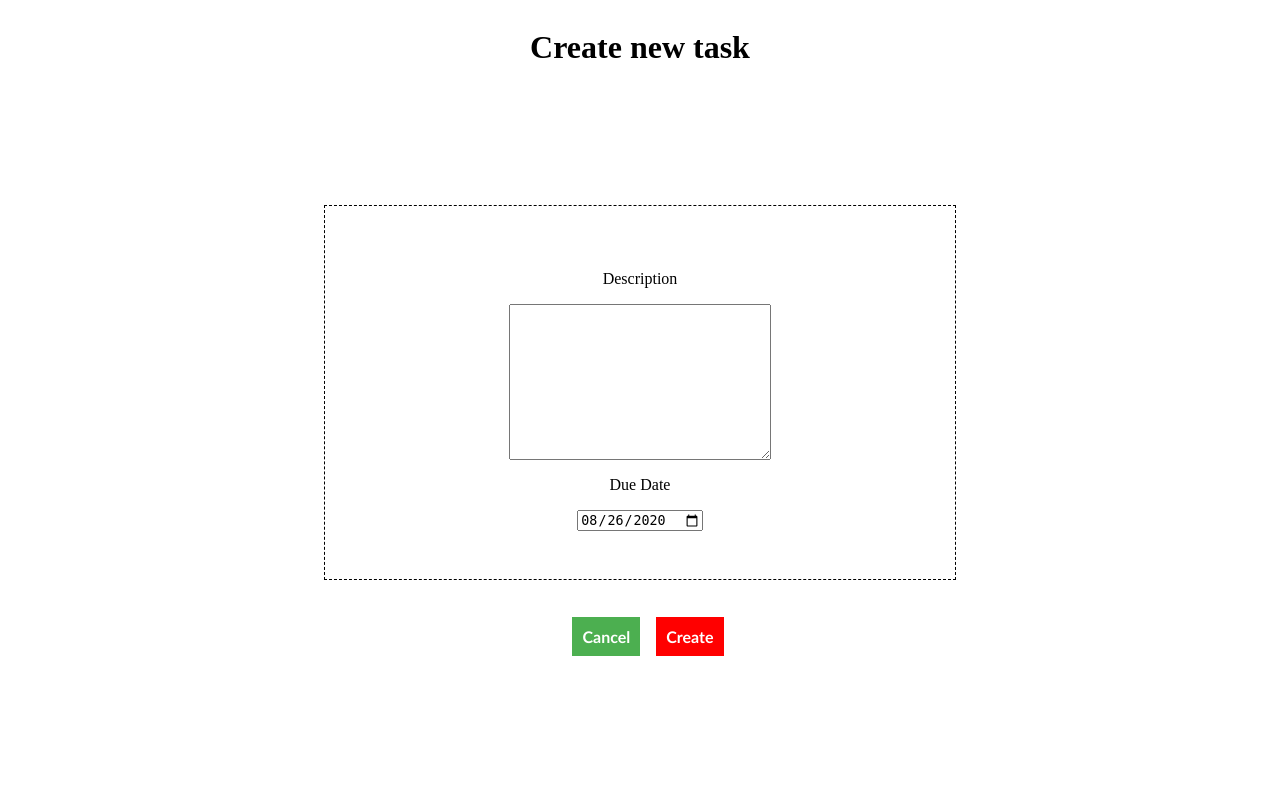
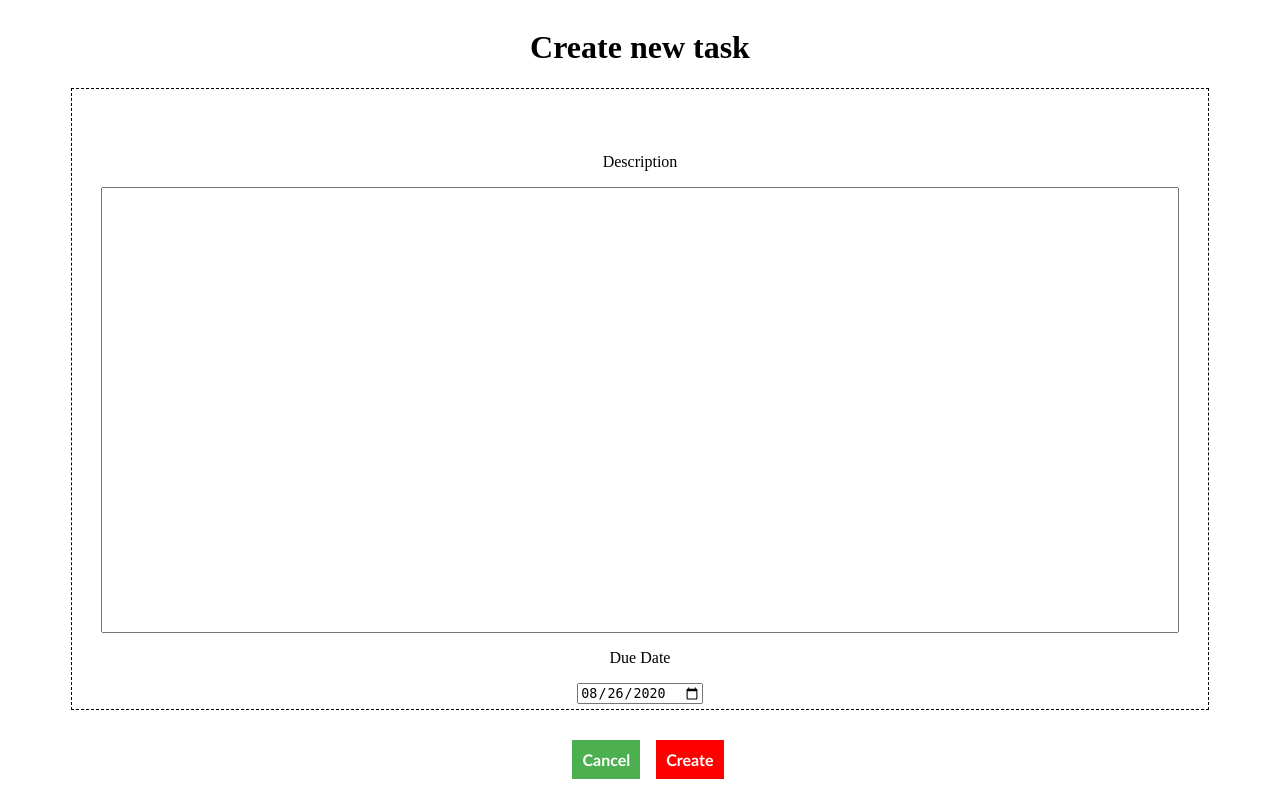
Before and after one commit to asuol/worky, a Flask app: page /createForm in a window 1280 px wide. Run offline with Flask 2, Linux system fonts and the light colour scheme.

Commit message:
Update form page to have a fix size

```diff
--- a/worky/static/styles/style.css
+++ b/worky/static/styles/style.css
@@ -99,7 +99,7 @@ th.description {
 
 .formWrapper {
     height: 90%;
-    width: 50%;
+    width: 90%;
     margin: 0 auto;
     display: flex;
     justify-content: center;
@@ -110,6 +110,13 @@ th.description {
     text-align: center;
     padding: 3em 0;
     border: 1px dashed black;
+    height: calc(100% - 5em);
+}
+
+.formTextArea {
+    width: 95%;
+    height: 85%;
+    resize: none;
 }
 
 .formButtons {
--- a/worky/templates/form.html
+++ b/worky/templates/form.html
@@ -8,7 +8,7 @@
 		<div class="formWrapper">
 			<form class="userForm" action="{{model.form_action}}" id="inputForm">
 			  {% block task_id %}{% endblock %}
-			  <p>Description<p><textarea name="description" rows="10" cols="30"
+			  <p>Description<p><textarea class="formTextArea" name="description" rows="10" cols="30"
                   id="{{model.description_area_id}}" required {{
                   input_property_macro() }}>{% block description_value %}{% endblock %}</textarea><br>
 			  <p>Due Date</p><input type="date" name="dueDate"
```
